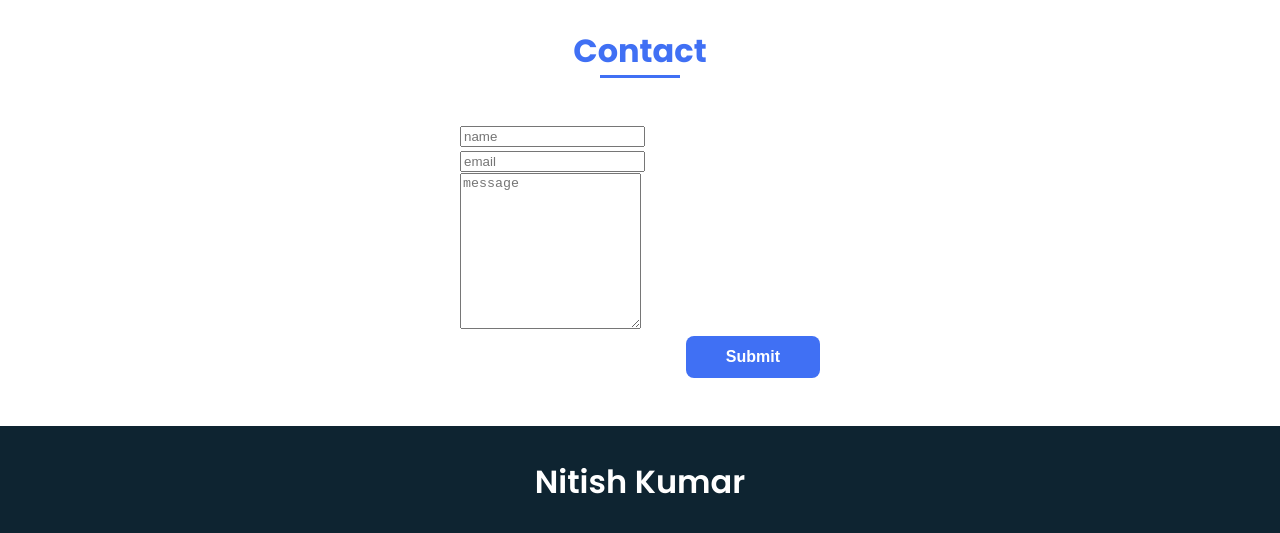
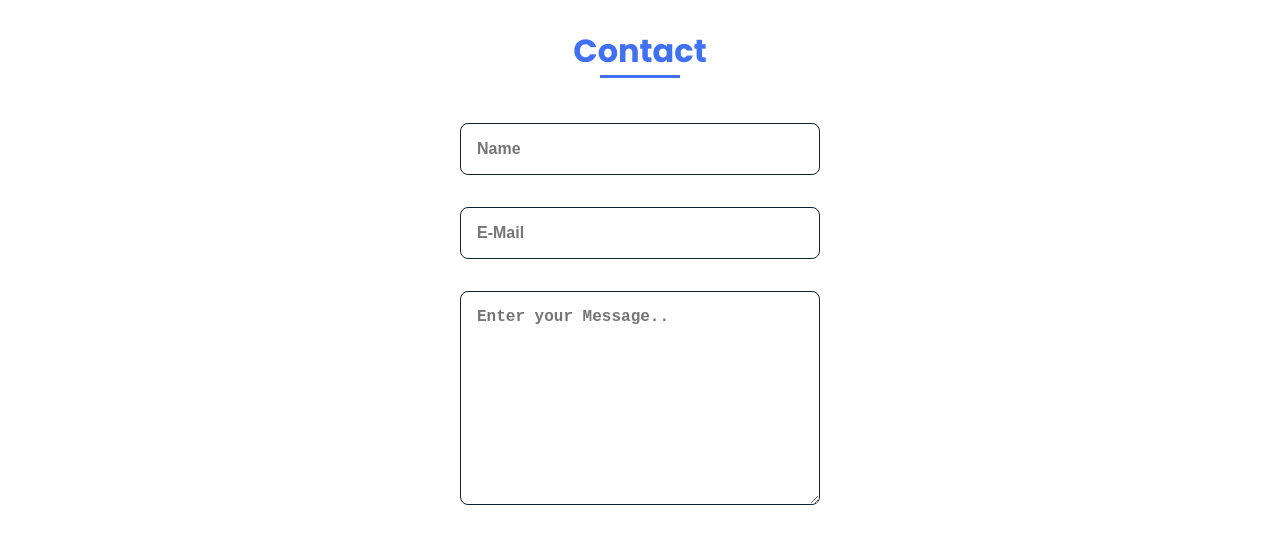
Before and after one commit to nitishkumarrao/Portfolio, a plain HTML site: page index.html in a window 1280 px wide. Shown: the part 3190-3723 px from the top of the page. Drawn offline with nearby package versions, Linux system fonts and the light colour scheme.

Commit message:
contactform

```diff
--- a/assets/css/styles.css
+++ b/assets/css/styles.css
@@ -340,7 +340,7 @@ img{
 }
 
 /* ===== CONTACT =====*/
-.contact__input{
+#contact__input{
   width: 100%;
   font-size: var(--normal-font-size);
   font-weight: var(--font-semi);
--- a/index.html
+++ b/index.html
@@ -250,11 +250,11 @@
                 <div class="contact__container bd-grid">
                     <form method="POST" class="contact__form">
 
-                        <input  class="name"  type="text" placeholder="name"><br/>
+                        <input  class="name"  type="text" placeholder="Name" id="contact__input">
 
-                        <input  class="email" type="email" placeholder="email"><br/>
+                        <input  class="email" type="email" placeholder="E-Mail" id="contact__input">
 
-                        <textarea  class="message"  name="" id="" cols="0" rows="10" placeholder="message" ></textarea><br/>
+                        <textarea  class="message"  name="" cols="0" rows="10" placeholder="Enter your Message.." id="contact__input" ></textarea>
                         <button  class="contact__button button">Submit</button>
 
                     </form>
```
